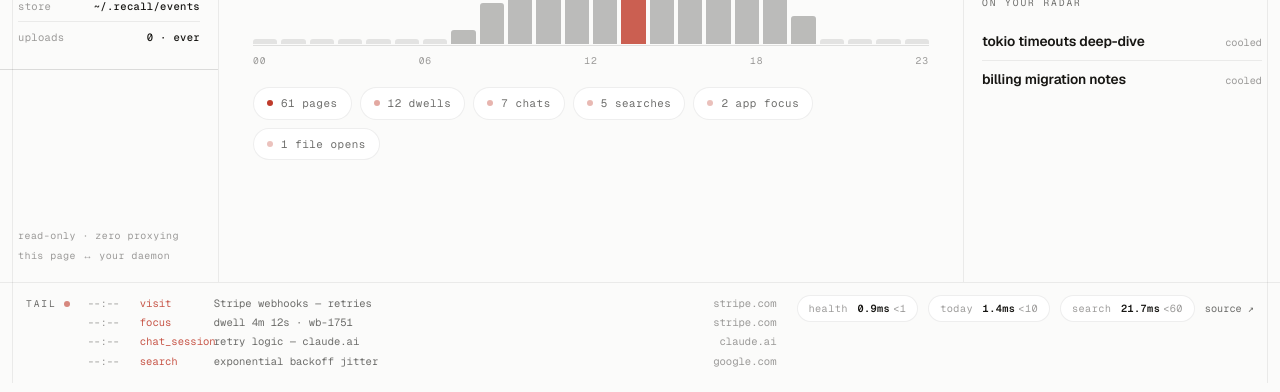
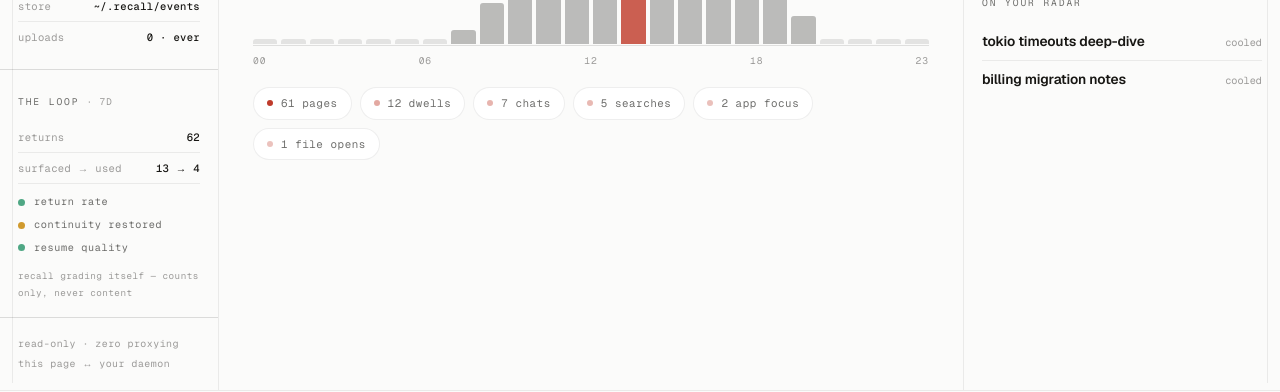
Before and after one commit to kunalKumar-13/Recall-me, a Next.js app in the folder apps/web/: page /console in a window 1280 px wide. Shown: the part 417-809 px from the top of the page. Built offline with nearby package versions, Linux system fonts and the light colour scheme; no server answers.

Commit message:
feat(web): the loop panel — daily continuity counters and verdicts in the console rail

```diff
--- a/apps/web/app/console/Client.tsx
+++ b/apps/web/app/console/Client.tsx
@@ -44,6 +44,12 @@ interface Candidate {
   title: string;
   caption: string;
 }
+interface Loop {
+  returns: number;
+  shown: number;
+  used: number;
+  verdicts: Record<string, string>; // GREEN | YELLOW | RED
+}
 interface Snapshot {
   demo: boolean;
   ingestedTotal: number;
@@ -55,6 +61,7 @@ interface Snapshot {
   radar: string[];
   perf: Array<{ label: string; ms: number | null; budget: string }>;
   tail: TailEvent[];
+  loop: Loop | null;
 }
 
 const KIND_LABELS: Record<string, string> = {
@@ -107,6 +114,16 @@ const DEMO: Snapshot = {
     { ts: "", kind: "chat_session", title: "retry logic — claude.ai", domain: "claude.ai" },
     { ts: "", kind: "browser_search", title: "exponential backoff jitter", domain: "google.com" },
   ],
+  loop: {
+    returns: 62,
+    shown: 13,
+    used: 4,
+    verdicts: {
+      return_rate: "GREEN",
+      continuity_restored: "YELLOW",
+      resume_quality: "GREEN",
+    },
+  },
 };
 
 async function j<T>(path: string, init?: RequestInit, timeoutMs = 2200): Promise<T | null> {
@@ -164,12 +181,13 @@ function bucketHours(events: Array<Record<string, unknown>>): number[] {
 async function probe(): Promise<Snapshot | null> {
   const health = await j<Record<string, unknown>>("/v1/health");
   if (!health) return null;
-  const [today, rec, thr, rad, recent] = await Promise.all([
+  const [today, rec, thr, rad, recent, loop] = await Promise.all([
     j<{ count: number; kinds: Kinds }>("/v1/events/today"),
     j<{ candidates: Array<Record<string, unknown>> }>("/v1/recovery/recent?n=2"),
     j<{ threads: Array<Record<string, unknown>> }>("/v1/threads/recent?n=5"),
     j<{ contexts: Array<Record<string, unknown>>; enabled: boolean }>("/v1/resurface/idle?n=3"),
     j<{ events: Array<Record<string, unknown>> }>("/v1/events/recent?n=200&days=1"),
+    j<Record<string, unknown>>("/v1/loop/summary"),
   ]);
   const perf = [
     { label: "health", ms: await med("/v1/health", 5), budget: "<1" },
@@ -197,6 +215,18 @@ async function probe(): Promise<Snapshot | null> {
     ),
     perf,
     tail: mapTail(recentEvents.slice(0, 4)),
+    loop: loop
+      ? {
+          returns: Number((loop.window as Record<string, unknown>)?.returns ?? 0),
+          shown: Number(
+            (loop.window as Record<string, unknown>)?.recoveries_shown ?? 0,
+          ),
+          used: Number(
+            (loop.window as Record<string, unknown>)?.recoveries_used ?? 0,
+          ),
+          verdicts: (loop.green_yellow_red ?? {}) as Record<string, string>,
+        }
+      : null,
   };
 }
 
@@ -433,6 +463,33 @@ export function ConsoleClient() {
               <b>0 · ever</b>
             </div>
           </div>
+          <div className="ck-cell">
+            <div className="ck-label mono">
+              the loop <span className="ck-loopwin">· 7d</span>
+            </div>
+            <div className="ck-kv mono">
+              <span>returns</span>
+              <b>{s?.loop?.returns ?? "—"}</b>
+            </div>
+            <div className="ck-kv mono">
+              <span>surfaced → used</span>
+              <b>
+                {s?.loop ? `${s.loop.shown} → ${s.loop.used}` : "—"}
+              </b>
+            </div>
+            <div className="ck-verdicts">
+              {s?.loop &&
+                Object.entries(s.loop.verdicts).map(([k, v]) => (
+                  <div className="ck-verdict mono" key={k}>
+                    <i className={v.toLowerCase()} />
+                    <span>{k.replace(/_/g, " ")}</span>
+                  </div>
+                ))}
+            </div>
+            <p className="ck-loopnote mono">
+              recall grading itself — counts only, never content
+            </p>
+          </div>
           <div className="ck-cell ck-railnote mono">
             read-only · zero proxying
             <br />
--- a/apps/web/app/globals.css
+++ b/apps/web/app/globals.css
@@ -603,6 +603,14 @@ footer a:hover { color: var(--ink); }
 .ck-kv b { color: var(--ink); font-weight: 500; text-align: right; }
 .ck-path { max-width: 118px; overflow: hidden; text-overflow: ellipsis; white-space: nowrap; }
 .ck-railnote { font-size: 0.62rem; line-height: 2; color: var(--ink3); letter-spacing: 0.05em; display: flex; flex-direction: column; justify-content: flex-end; }
+.ck-loopwin { color: var(--ink3); letter-spacing: 0.08em; }
+.ck-verdicts { margin-top: 10px; display: flex; flex-direction: column; gap: 7px; }
+.ck-verdict { display: flex; align-items: center; gap: 9px; font-size: 0.64rem; letter-spacing: 0.06em; color: var(--ink2); }
+.ck-verdict i { width: 7px; height: 7px; border-radius: 50%; flex-shrink: 0; background: var(--ink3); }
+.ck-verdict i.green { background: #4fa784; }
+.ck-verdict i.yellow { background: #d09a2e; }
+.ck-verdict i.red { background: var(--red); }
+.ck-loopnote { margin-top: 12px; font-size: 0.58rem; line-height: 1.8; letter-spacing: 0.05em; color: var(--ink3); }
 
 /* stage: command line */
 .ck-cmd { display: flex; align-items: center; gap: 12px; border: 1px solid var(--hair); border-radius: 12px; background: var(--card); padding: 0 16px; box-shadow: inset 0 1px 3px rgba(var(--shadowrgb), 0.04), 0 1px 2px rgba(var(--shadowrgb), 0.04); transition: border-color 0.2s ease; }
```
